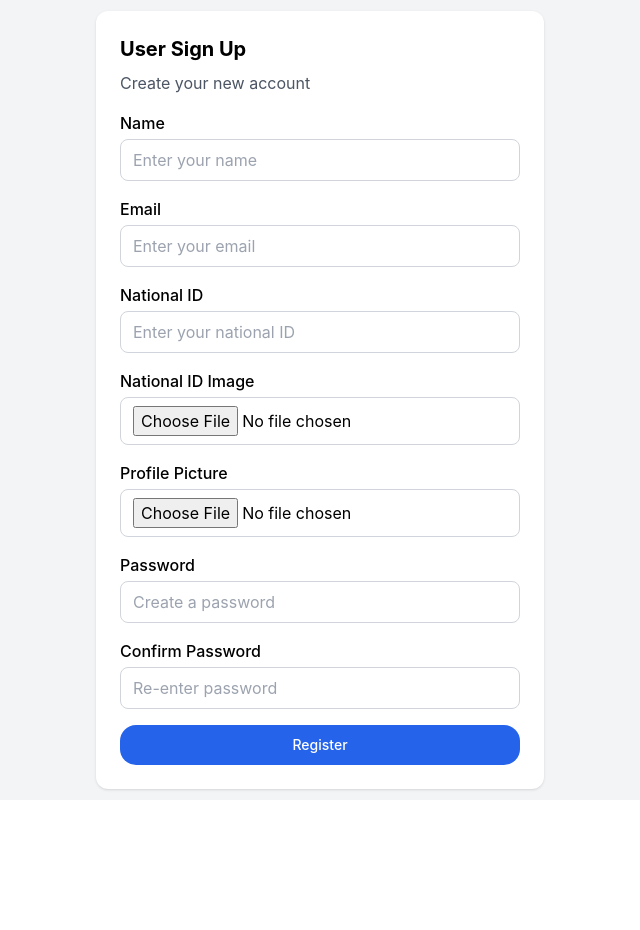
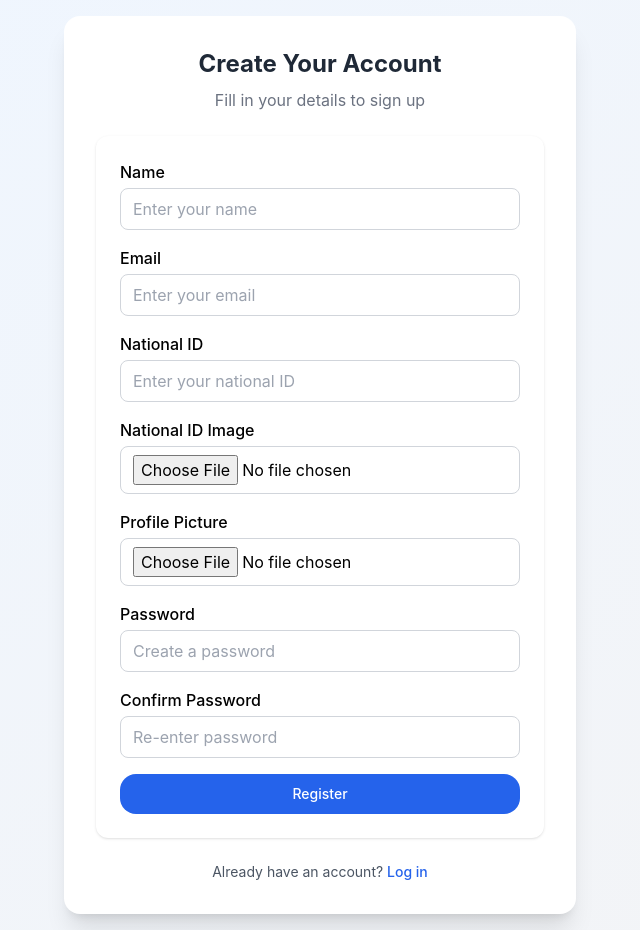
Before and after one commit to HanaAkabawy/Frontend-eTax, a React (Create React App) app: page /user/auth/signUp in a window 1280 px wide. Shown: the whole page, without its empty margins (320-960 px from the left). Before the commit the page ends 800 px from the top, so only its background shows below. Built offline with nearby package versions, Linux system fonts and the light colour scheme; the HTML template or start-up script is replaced by a standard one.

Commit message:
redesign login and sigin up

```diff
--- a/src/Pages/User/Auth/LogIn.jsx
+++ b/src/Pages/User/Auth/LogIn.jsx
@@ -2,18 +2,20 @@ import { useEffect } from "react";
 import Form from "../../../Components/Ui/Form/Form";
 import apiRequest from "../../../Services/ApiRequest";
 import { useNavigate, useLocation, Link } from "react-router-dom";
-import { handleApiError } from "../../../Utils/ErrorHandler";
-import { handleApiSuccess } from "../../../Utils/ErrorHandler";
-
+import { handleApiError, handleApiSuccess } from "../../../Utils/ErrorHandler";
+import { CheckCircle2 } from "lucide-react"; // optional icons
 
 export default function LogIn() {
+  const location = useLocation();
+  const navigate = useNavigate();
 
-  const location = useLocation();
   const queryParams = new URLSearchParams(location.search);
   const id = queryParams.get("id");
   const hash = queryParams.get("hash");
   const expires = queryParams.get("expires");
   const signature = queryParams.get("signature");
+
+  const successMessage = location.state?.successMessage;
 
   const verifyEmail = async () => {
     try {
@@ -28,27 +30,21 @@ export default function LogIn() {
     }
   };
 
-
-  const successMessage = location.state?.successMessage;
-  const navigate = useNavigate();
   const handleLogin = async (values) => {
     try {
-      const res = await apiRequest("POST", "/login", values);  //calls my Laravel backend at /api/login.
-      localStorage.setItem("token", res.access_token);   //saves the token in the browser so the user stays logged in.
+      const res = await apiRequest("POST", "/login", values);
+      localStorage.setItem("token", res.access_token);
       localStorage.setItem("user", JSON.stringify(res.user));
-      localStorage.setItem('role',res.user.is_admin?'admin':'user');
+      localStorage.setItem("role", res.user.is_admin ? "admin" : "user");
 
-      //navigate to home
       navigate("/", { replace: true });
       handleApiSuccess(res);
-
     } catch (err) {
-      handleApiError(err,'Login Failed');
+      handleApiError(err, "Login Failed");
     }
-
   };
 
-  const fields = [   //field to be filled by the user
+  const fields = [
     { name: "email", label: "Email", type: "email", placeholder: "Enter your email", required: true },
     { name: "password", label: "Password", type: "password", placeholder: "Enter your password", required: true },
   ];
@@ -57,29 +53,33 @@ export default function LogIn() {
     if (id && hash && expires && signature) {
       verifyEmail();
     }
-    }
-    , [id, hash, expires, signature]);
+  }, [id, hash, expires, signature]);
 
   return (
-    <div className="flex flex-col items-center justify-center min-h-screen bg-gray-100">
+    <div className="flex items-center justify-center min-h-screen bg-gradient-to-br from-blue-50 to-gray-100 px-4">
+      <div className="w-full max-w-md bg-white rounded-2xl shadow-xl p-8">
+        <h2 className="text-2xl font-bold text-center text-gray-800">Welcome Back 👋</h2>
+        <p className="text-center text-gray-500 mb-6">Login to access your account</p>
+
         {/* Success message */}
         {successMessage && (
-        <div className="mb-4 p-3 bg-green-200 text-green-800 rounded shadow">
-          {successMessage}
+          <div className="mb-4 flex items-center gap-2 p-3 rounded-lg bg-green-100 text-green-700 border border-green-300">
+            <CheckCircle2 className="w-5 h-5" />
+            <span>{successMessage}</span>
           </div>
         )}
-      {/* Login form */}
+
+        {/* Login Form */}
         <Form
-        title="User Login"
-        description="Access your account"
+          title=""
+          description=""
           fields={fields}
           onSubmit={handleLogin}
           submitLabel="Login"
         />
 
-      {/* Extra links */}
-      <div className="mt-4 flex flex-col items-center space-y-2">
-        {/* Forgot password link */}
+        {/* Links */}
+        <div className="mt-6 flex flex-col items-center space-y-3">
           <Link
             to="/user/auth/forgotpassword"
             className="text-sm text-blue-600 hover:underline"
@@ -87,14 +87,14 @@ export default function LogIn() {
             Forgot Password?
           </Link>
 
-        {/* Sign Up button */}
           <button
             onClick={() => navigate("/user/auth/signUp")}
-          className="mt-2 px-4 py-2 bg-gray-200 rounded hover:bg-gray-300"
+            className="w-full px-4 py-2 rounded-lg bg-gray-200 hover:bg-gray-300 text-gray-700 font-medium transition"
           >
             Create New Account
           </button>
         </div>
       </div>
+    </div>
   );
 }
--- a/src/Pages/User/Auth/SignUp.jsx
+++ b/src/Pages/User/Auth/SignUp.jsx
@@ -2,34 +2,30 @@ import React from "react";
 import Form from "../../../Components/Ui/Form/Form";
 import apiRequest from "../../../Services/ApiRequest";
 import { useNavigate } from "react-router-dom";
-import { handleApiError } from "../../../Utils/ErrorHandler";
-import { handleApiSuccess } from "../../../Utils/ErrorHandler";
+import { handleApiError, handleApiSuccess } from "../../../Utils/ErrorHandler";
 
 export default function SignUp() {
   const navigate = useNavigate();
+
   const handleSignUp = async (values) => {
     try {
       const formData = new FormData();
-
       Object.keys(values).forEach((key) => {
-        // console.log(key,values[key]);
         formData.append(key, values[key]);
-        // console.log(formData);
-
       });
 
       const res = await apiRequest("POST", "/register", formData, {
         "Content-Type": "multipart/form-data",
       });
 
-      console.log("after register")
-     // Redirect to login with success message from backend
-      navigate("/user/auth/login");
       handleApiSuccess(res);
-        //state: { successMessage: res.message || "Registration successful! Please log in." },
-      //});
+      navigate("/user/auth/login", {
+        state: {
+          successMessage: res.message || "Registration successful! Please log in.",
+        },
+      });
     } catch (err) {
-      handleApiError(err,'SignUp failed');
+      handleApiError(err, "SignUp failed");
     }
   };
 
@@ -44,14 +40,31 @@ export default function SignUp() {
   ];
 
   return (
-    <div className="flex justify-center items-center min-h-screen bg-gray-100">
+    <div className="flex justify-center items-center min-h-screen bg-gradient-to-br from-blue-50 to-gray-100 p-4">
+      <div className="w-full max-w-lg bg-white shadow-xl rounded-2xl p-8">
+        <h2 className="text-2xl font-bold text-center text-gray-800 mb-2">
+          Create Your Account
+        </h2>
+        <p className="text-center text-gray-500 mb-6">
+          Fill in your details to sign up
+        </p>
+
         <Form
-        title="User Sign Up"
-        description="Create your new account"
           fields={fields}
           onSubmit={handleSignUp}
           submitLabel="Register"
         />
+
+        <p className="mt-6 text-center text-sm text-gray-600">
+          Already have an account?{" "}
+          <button
+            onClick={() => navigate("/user/auth/login")}
+            className="text-blue-600 hover:underline font-medium"
+          >
+            Log in
+          </button>
+        </p>
+      </div>
     </div>
   );
 }
```
Also changed, not shown: 1 other file (tests, documents, lock files or other folders). Lines whose indentation alone changed are shown as unchanged.
